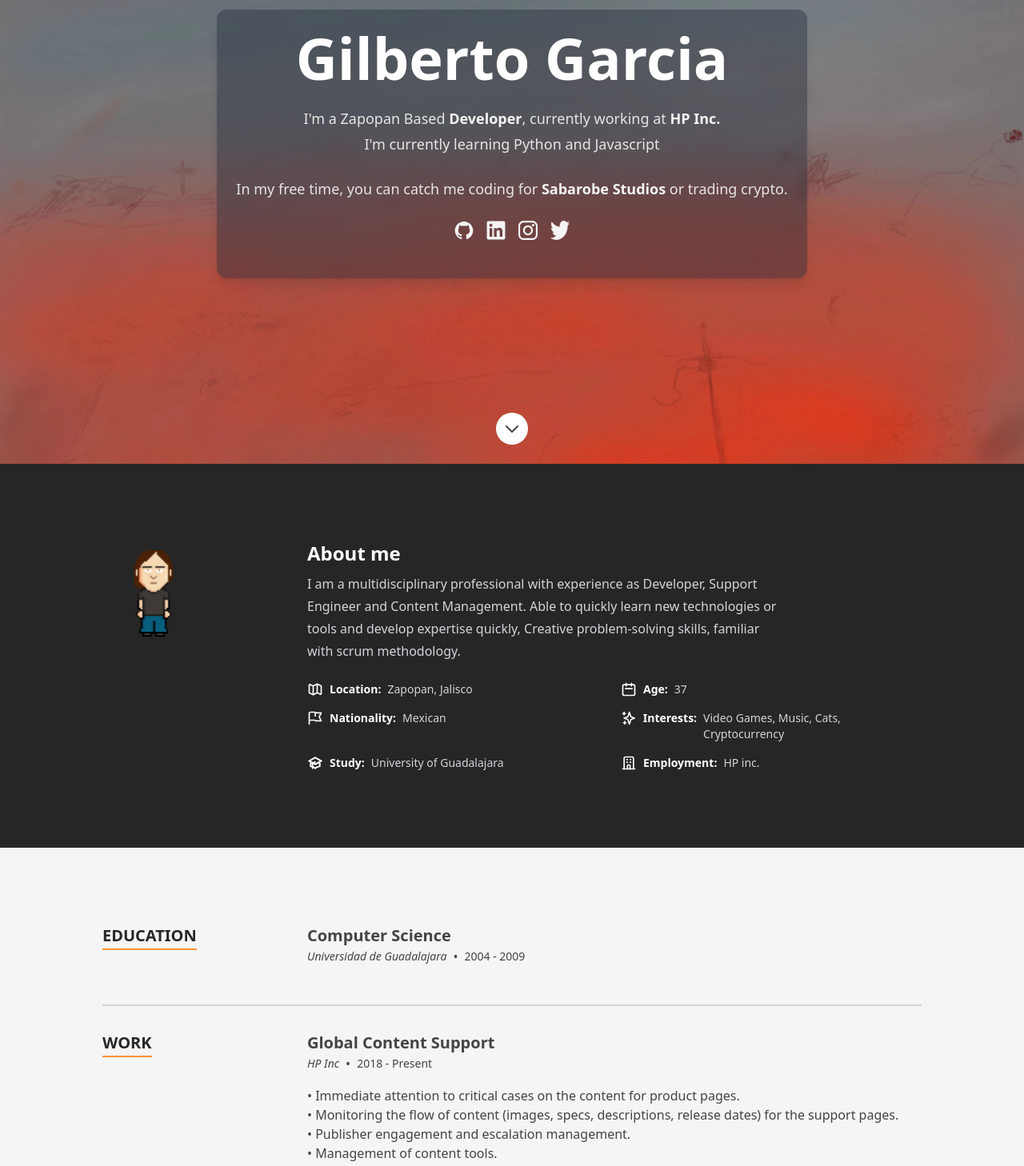
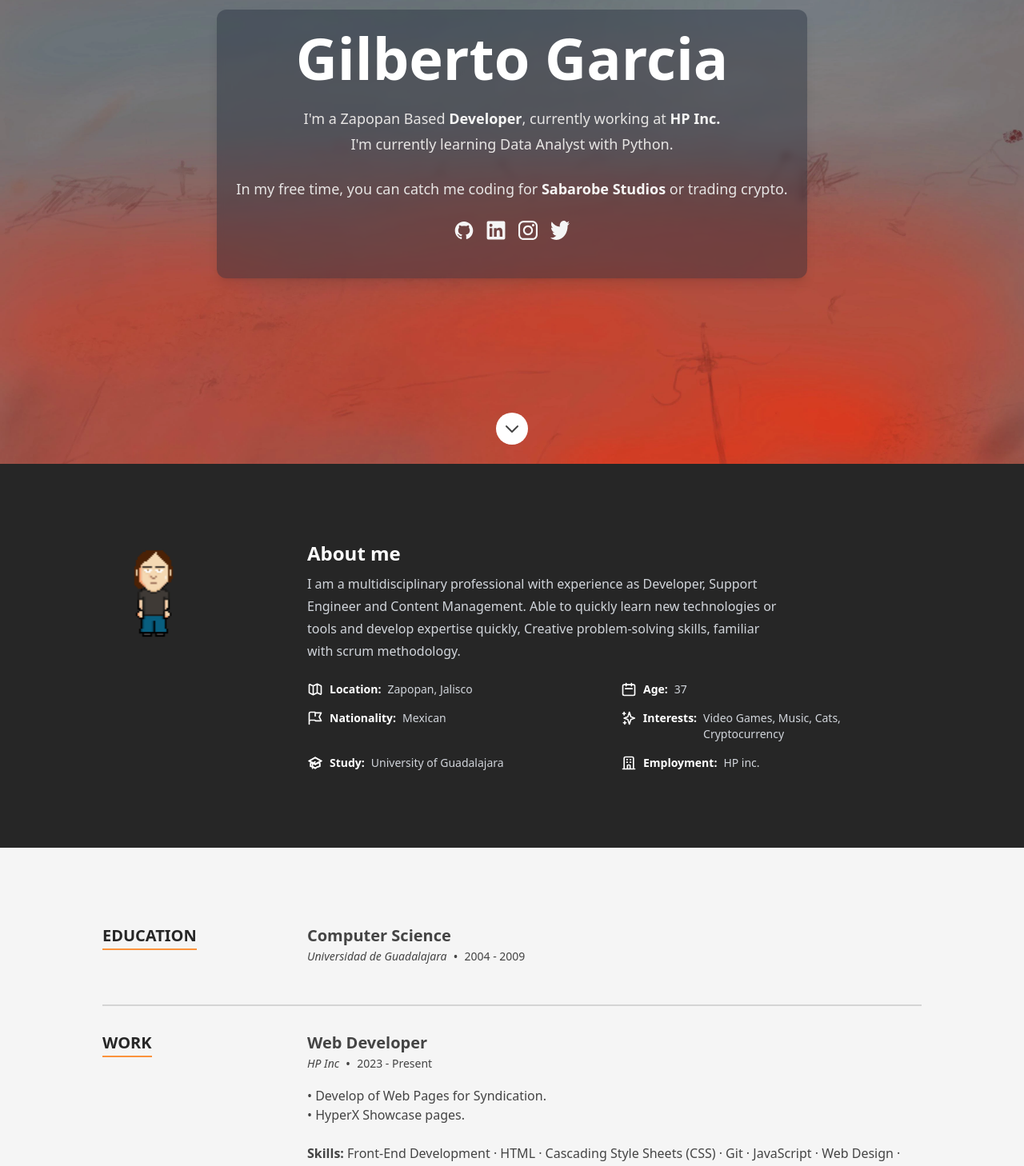
Before and after one commit to jinjernot/resume, a Next.js app: page / in a window 1280 px wide. Shown: the part 220-1678 px from the top of the page at 80% size. Built offline with nearby package versions, Linux system fonts and the light colour scheme.

Commit message:
new job and predator project

```diff
--- a/src/components/Sections/Portfolio.tsx
+++ b/src/components/Sections/Portfolio.tsx
@@ -14,7 +14,7 @@
     <Section className="bg-neutral-800" sectionId={SectionId.Portfolio}>
       <div className="flex flex-col gap-y-8">
         <h2 className="self-center text-xl font-bold text-white">Check out some of my work</h2>
-        <div className=" w-full columns-3 md:columns-3 lg:columns-4">
+        <div className=" w-full columns-5 md:columns-5 lg:columns-5">
           {portfolioItems.map((item, index) => {
             const {title, image} = item;
             return (
--- a/src/data/data.tsx
+++ b/src/data/data.tsx
@@ -59,7 +59,7 @@
     <>
       <p className="prose-sm text-stone-200 sm:prose-base lg:prose-lg">
         I'm a <a href='https://goo.gl/maps/v8M4rLLJoQoJHVnc6' target="_blank">Zapopan</a> Based <strong className="text-stone-100">Developer</strong>, currently working
-        at <strong className="text-stone-100">HP Inc.</strong><br /> I'm currently learning Python and Javascript
+        at <strong className="text-stone-100">HP Inc.</strong><br /> I'm currently learning Data Analyst with Python.
       </p>
       <p className="prose-sm text-stone-200 sm:prose-base lg:prose-lg">
         In my free time, you can catch me coding for <a href='https://www.sabarobestudios.io/' target="_blank"><strong className="text-stone-100">Sabarobe Studios</strong></a> or trading crypto.
@@ -165,6 +165,13 @@
   },
 
   {
+    title: 'Predator-mutator.py',
+    description: 'Personal Project - XML Parcer to automate manual XML reviews - Python, BeautifulSoup',
+    url: 'https://github.com/jinjernot/Jinjernot',
+    image: porfolioImage,
+  },
+
+  {
     title: 'Atzayacatol.py',
     description: 'Personal Project - Web Scrapper and Database Management - Pandas, BeautifulSoup, MySQL',
     url: 'https://github.com/jinjernot/Atzayacatol',
@@ -207,8 +214,21 @@
 ];
 
 export const experience: TimelineItem[] = [
+
   {
-    date: '2018 - Present',
+    date: '2023 - Present',
+    location: 'HP Inc',
+    title: 'Web Developer',
+    content: (
+      <p>
+      • Develop of Web Pages for Syndication.<br/>
+      • HyperX Showcase pages.<br/><br/>
+      <b>Skills:</b> Front-End Development · HTML · Cascading Style Sheets (CSS) · Git · JavaScript · Web Design · Graphic Design · Adobe Photoshop
+      </p>
+    ),
+  },
+  {
+    date: '2018 - 2023',
     location: 'HP Inc',
     title: 'Global Content Support',
     content: (
@@ -324,8 +344,8 @@
   imageSrc: testimonialImage,
   testimonials: [
     {
-      name: '',
-      text: '',
+      name: 'Currently Learning:',
+      text: 'Data Analyst with Python',
       image: '',
     },
     {
```
